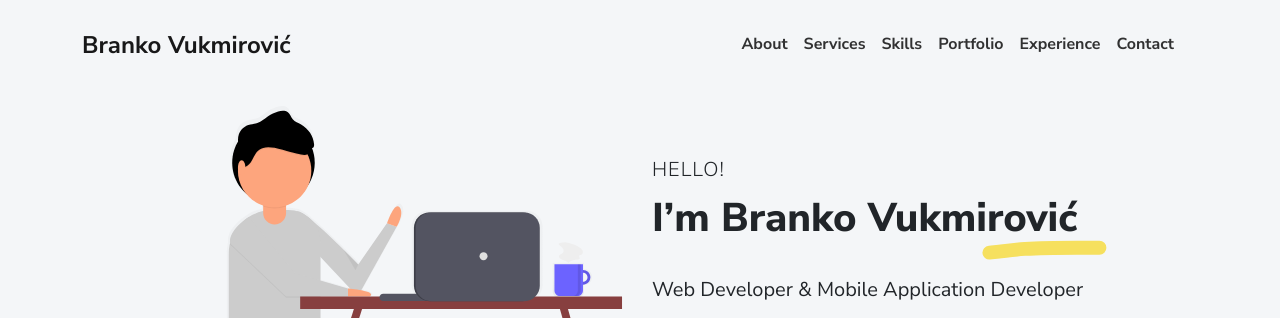
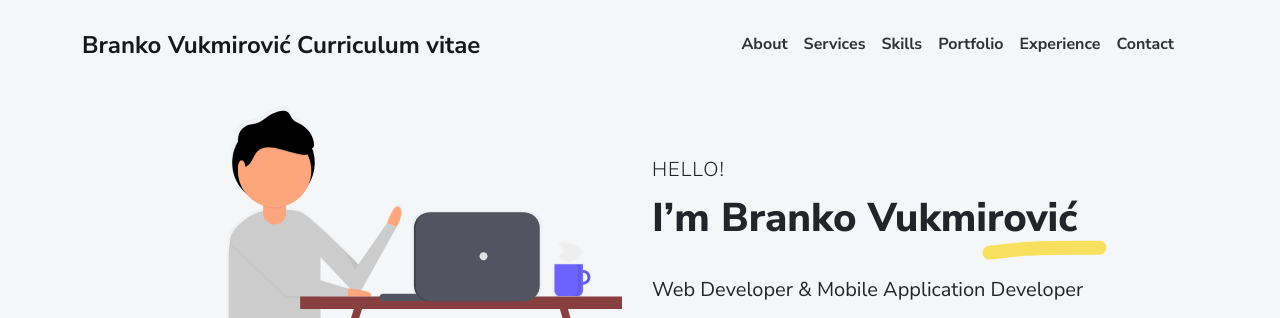
Before and after one commit to branevukmirovic/branevukmirovic, a plain HTML site: page index.html in a window 1280 px wide. Shown: the top 318 px of the page. Drawn offline with Linux system fonts and the light colour scheme.

Commit message:
Update index.html

```diff
--- a/index.html
+++ b/index.html
@@ -29,7 +29,7 @@
   <body id="top">
     <header class="bg-light">
       <nav class="navbar navbar-expand-lg navbar-light bg-light" id="header-nav" role="navigation">
-        <div class="container"><a class="link-dark navbar-brand site-title mb-0" href="#">Branko Vukmirović</a>
+        <div class="container"><a class="link-dark navbar-brand site-title mb-0" href="#">Branko Vukmirović Curriculum vitae</a>
           <button class="navbar-toggler" type="button" data-bs-toggle="collapse" data-bs-target="#navbarSupportedContent" aria-controls="navbarSupportedContent" aria-expanded="false" aria-label="Toggle navigation"><span class="navbar-toggler-icon"></span></button>
           <div class="collapse navbar-collapse" id="navbarSupportedContent">
             <ul class="navbar-nav ms-auto me-2">
```
